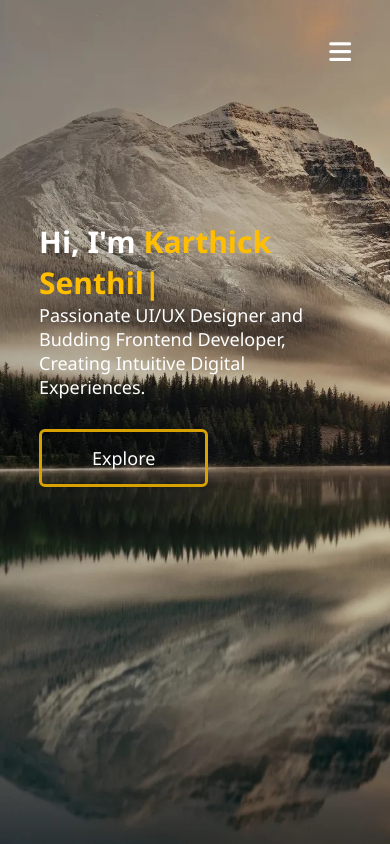
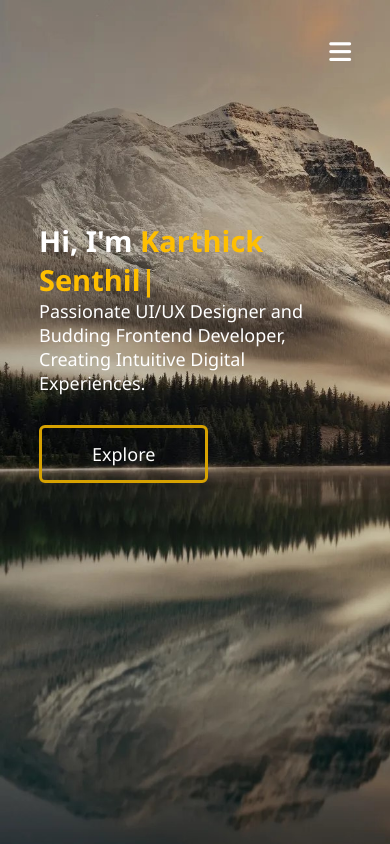
Before and after one commit to karthicks07/karthicks07.github.io, a plain HTML site: page index.html in a window 390 px wide. Shown: the top 844 px of the page. Drawn offline with nearby package versions, Linux system fonts and the light colour scheme.

Commit message:
Update style.css

```diff
--- a/style.css
+++ b/style.css
@@ -329,7 +329,7 @@ form .btn.btn2{
         font-size: 16px;
     }
     .header-text h1{
-        font-size: 30px;
+        font-size: 29px;
     }
 
     nav .fa-solid{
```
